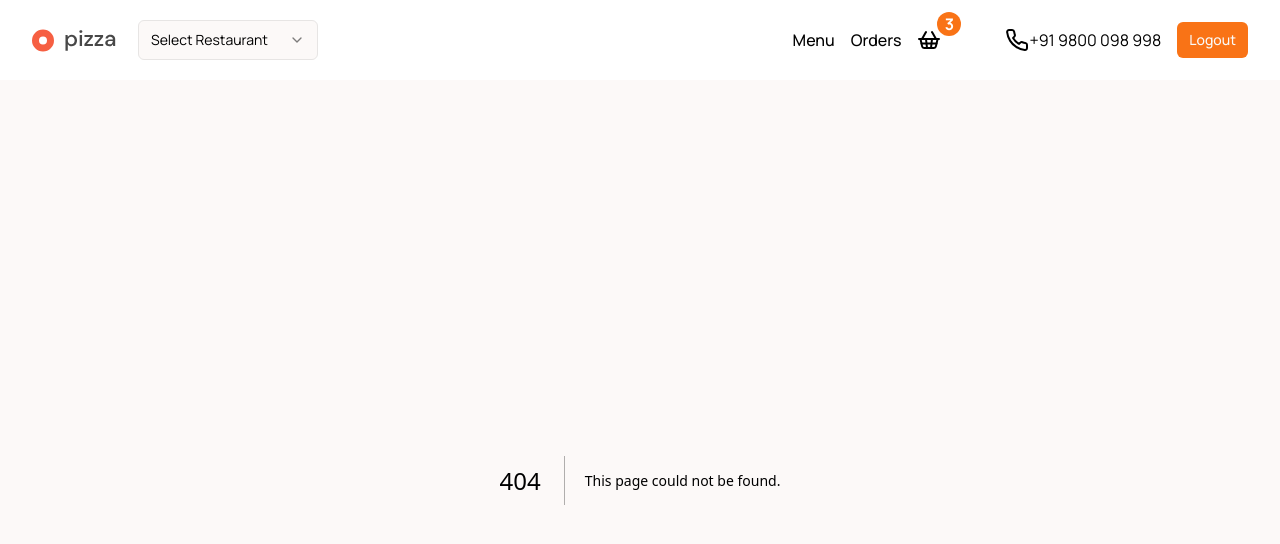
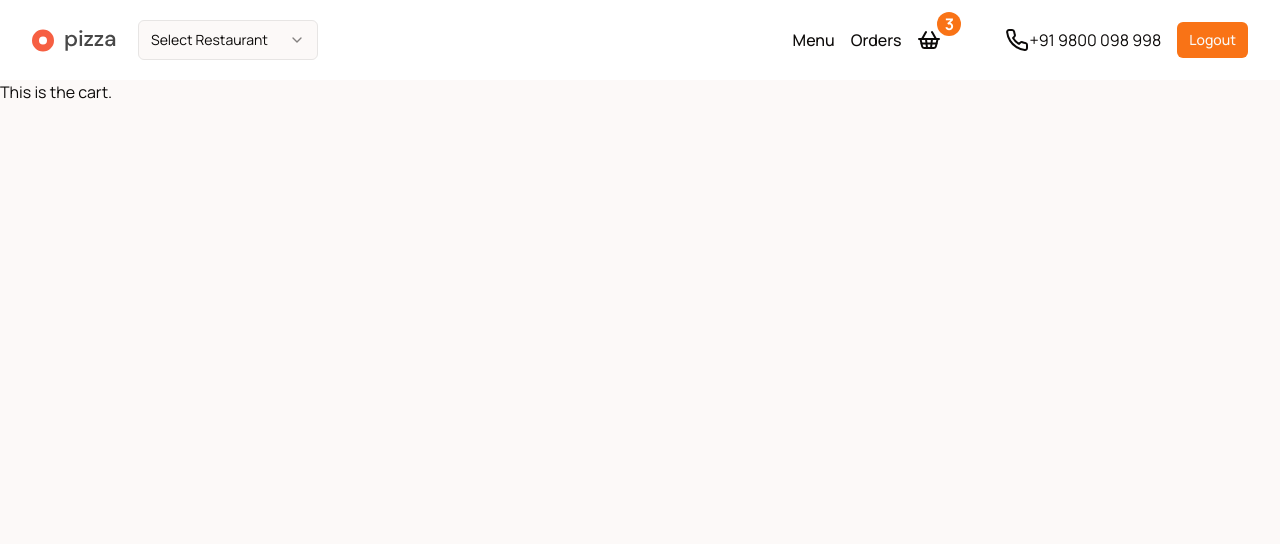
Before and after one commit to hackice20/landing-page101, a Next.js app: page /cart in a window 1280 px wide. Before the commit this address had no page. Shown: the top 544 px of the page. Built offline with nearby package versions, Linux system fonts and the light colour scheme.

Commit message:
first commit

```diff
--- /dev/null
+++ b/src/app/cart/page.tsx
@@ -0,0 +1,9 @@
+import React from 'react'
+
+const Cart = () => {
+  return (
+    <div>This is the cart.</div>
+  )
+}
+
+export default Cart
```
